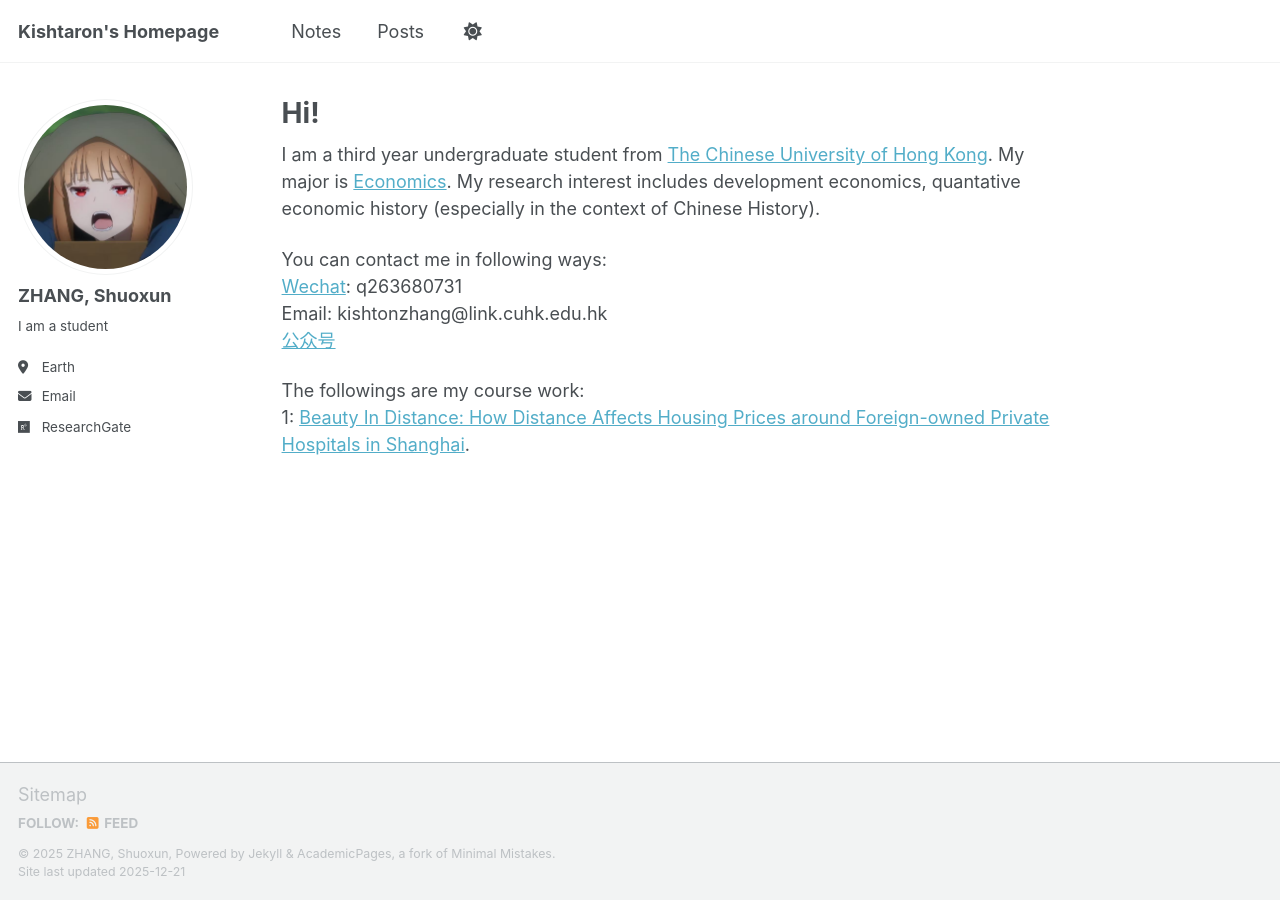
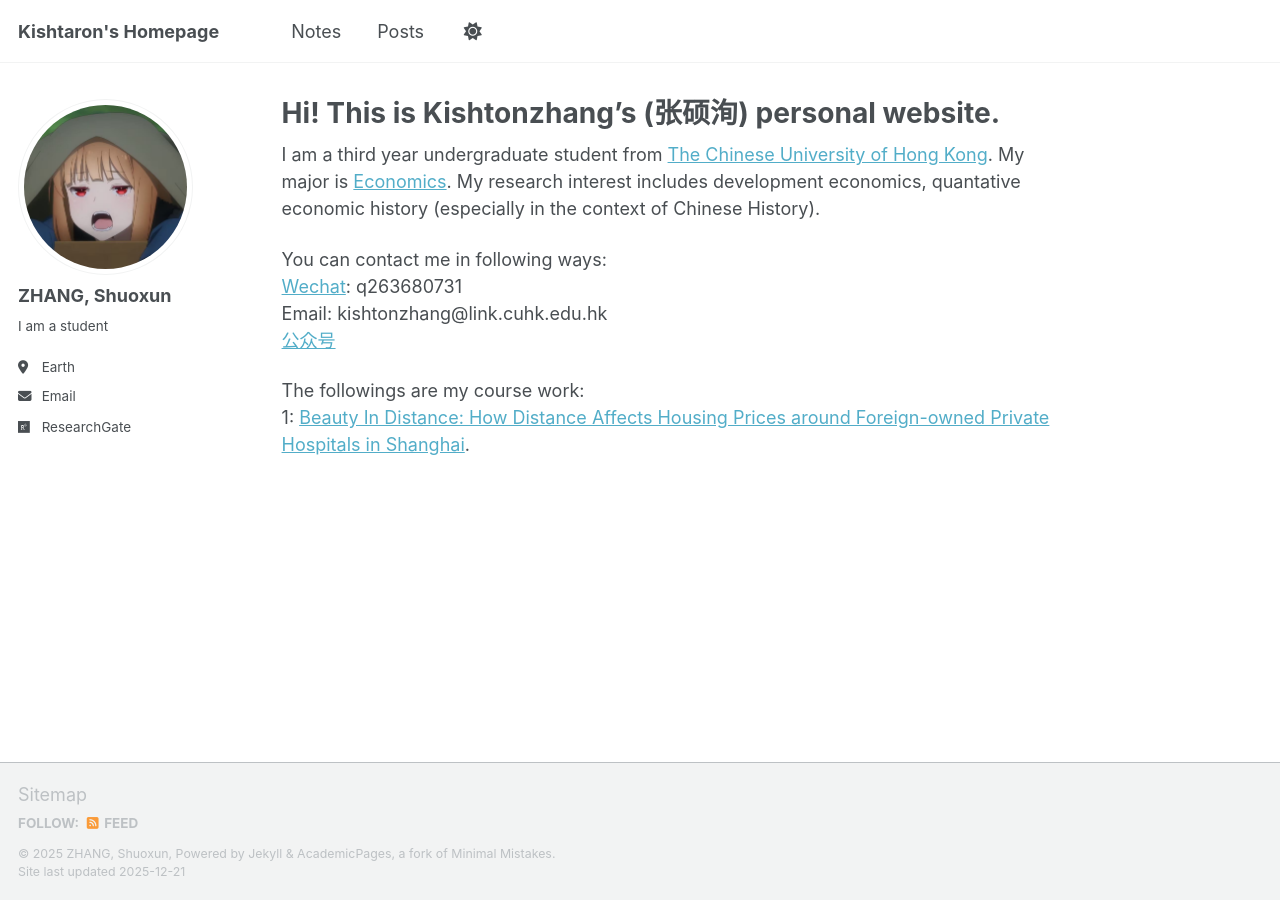
Before and after one commit to Kishtonzhang/Kishtonzhang.github.io, a Jekyll site: the page built from _pages/about.md, in a window 1280 px wide. Built offline with Jekyll 4.4.1, drawn with Linux system fonts in a browser that asks for light colours; a script bundle is joined from its source files by our own code; library files that are not in the unit come from our copies.

Commit message:
Update about.md

```diff
--- a/_pages/about.md
+++ b/_pages/about.md
@@ -1,6 +1,6 @@
 ---
 permalink: /
-title: "Hi!"
+title: "Hi! This is Kishtonzhang's (张硕洵) personal website. "
 author_profile: true
 redirect_from:
   - /about/
```
